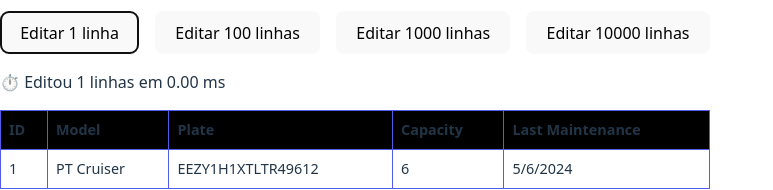
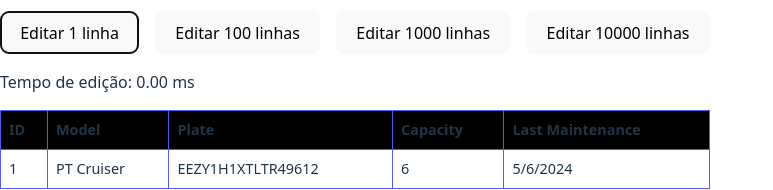
Before and after one commit to IanX98/state-management-benchmark, a React (Vite) app in the folder react-redux-app/: page / in a window 1280 px wide. Both pictures are taken after a click on the button "Editar 1 linha". Shown: the part 484-674 px from the top of the page, without its empty margins (0-773 px from the left). Built offline with nearby package versions, Linux system fonts and the light colour scheme.

Commit message:
fix edit message react

```diff
--- a/react-redux-app/src/components/EditRows.jsx
+++ b/react-redux-app/src/components/EditRows.jsx
@@ -33,9 +33,7 @@
 
       {status === "loading" && <p>Carregando dataset...</p>}
       {editTime !== null && (
-        <p id="edit-time">
-          ⏱️ Editou {editedCount} linhas em {editTime.toFixed(2)} ms
-        </p>
+        <p id="edit-time">Tempo de edição: {editTime.toFixed(2)} ms</p>
       )}
 
       {items.length > 0 && <DataTable items={items} />}
```
